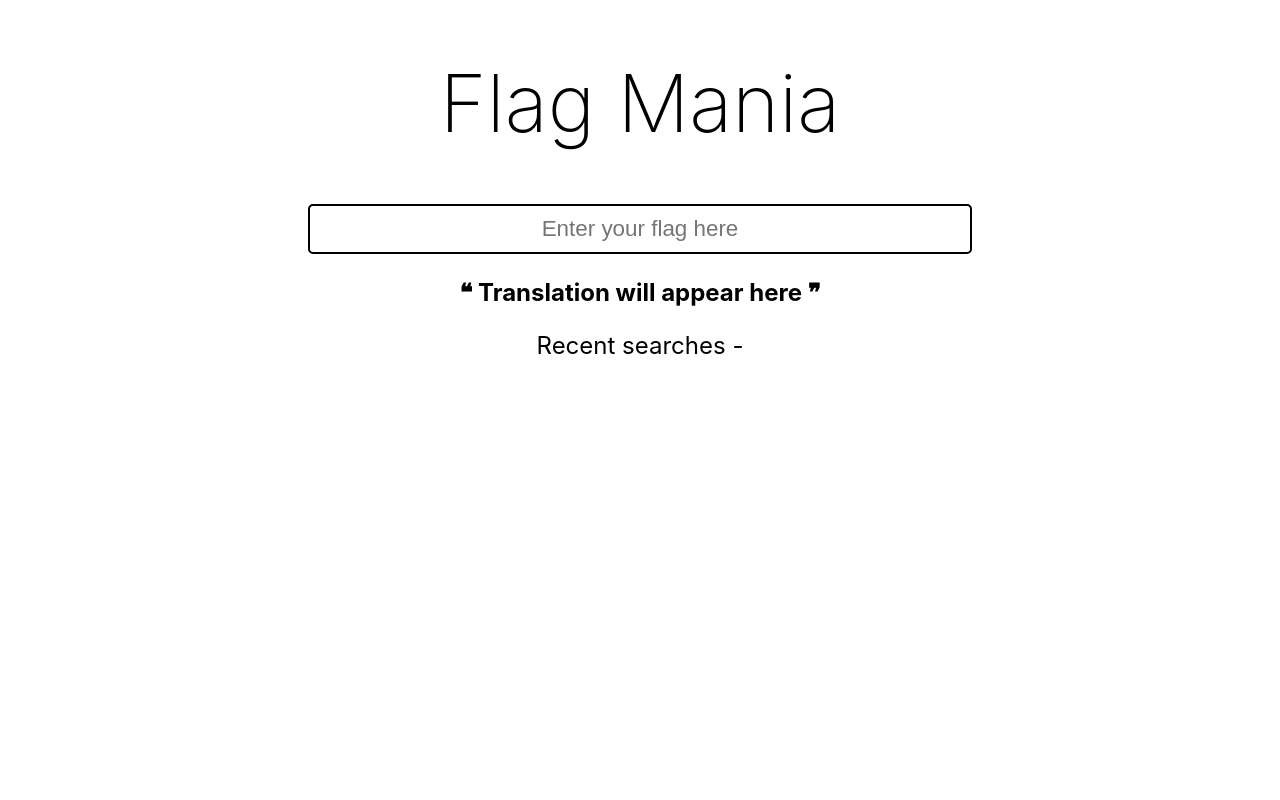
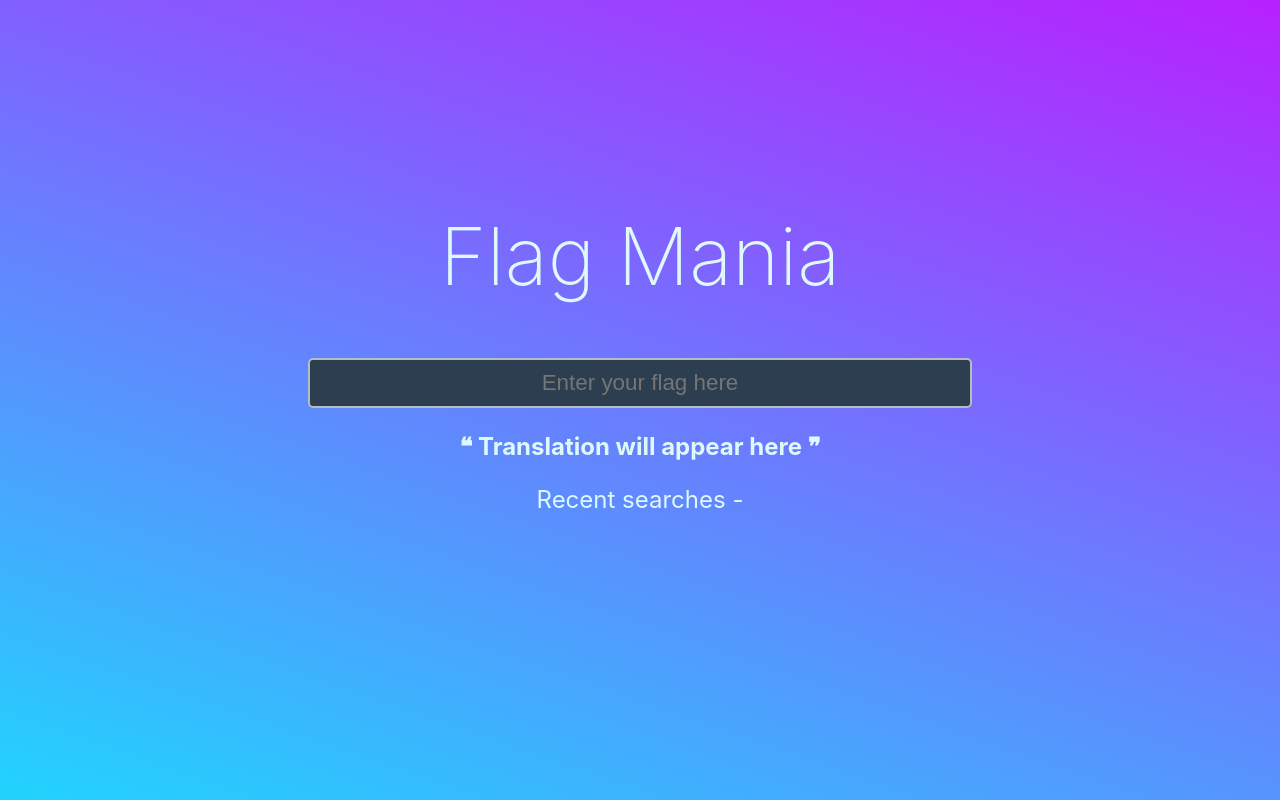
Before and after one commit to ShiviPro/flag-mania, a React (Create React App) app: page / in a window 1280 px wide. Built offline with nearby package versions, Linux system fonts and the light colour scheme.

Commit message:
style: added colors, bgColors, & center-alignment

```diff
--- a/src/App.css
+++ b/src/App.css
@@ -5,6 +5,7 @@
 .brand-name {
   font-size: 5rem;
   font-weight: 200;
+  margin-top: 0;
 }
 
 .flag-input {
@@ -13,7 +14,9 @@
   text-align: center;
   border-radius: 5px;
   padding: 10px;
-  border: 2px solid black;
+  background-color: var(--black);
+  color: var(--white);
+  border: 2px solid var(--off-white);
 }
 
 .translation {
--- a/src/index.css
+++ b/src/index.css
@@ -1,13 +1,37 @@
+:root {
+  --black: #2c3e50;
+  --white: #dff9fb;
+  --off-white: #b2bec3;
+  --blue: #21d4fd;
+  --purple: #b721ff;
+}
 body {
   margin: 0;
-  font-family: -apple-system, BlinkMacSystemFont, 'Segoe UI', 'Roboto', 'Oxygen',
-    'Ubuntu', 'Cantarell', 'Fira Sans', 'Droid Sans', 'Helvetica Neue',
+  font-family: -apple-system, BlinkMacSystemFont, "Segoe UI", "Roboto", "Oxygen",
+    "Ubuntu", "Cantarell", "Fira Sans", "Droid Sans", "Helvetica Neue",
     sans-serif;
   -webkit-font-smoothing: antialiased;
   -moz-osx-font-smoothing: grayscale;
+  background-color: #21d4fd;
+  background-image: linear-gradient(19deg, #21d4fd 0%, #b721ff 100%);
+  color: var(--white);
+}
+
+body,
+html {
+  height: 100%;
+  display: grid;
+}
+
+::selection {
+  background-color: var(--purple);
 }
 
 code {
-  font-family: source-code-pro, Menlo, Monaco, Consolas, 'Courier New',
+  font-family: source-code-pro, Menlo, Monaco, Consolas, "Courier New",
     monospace;
 }
+
+#root {
+  margin: auto 0;
+}
```
